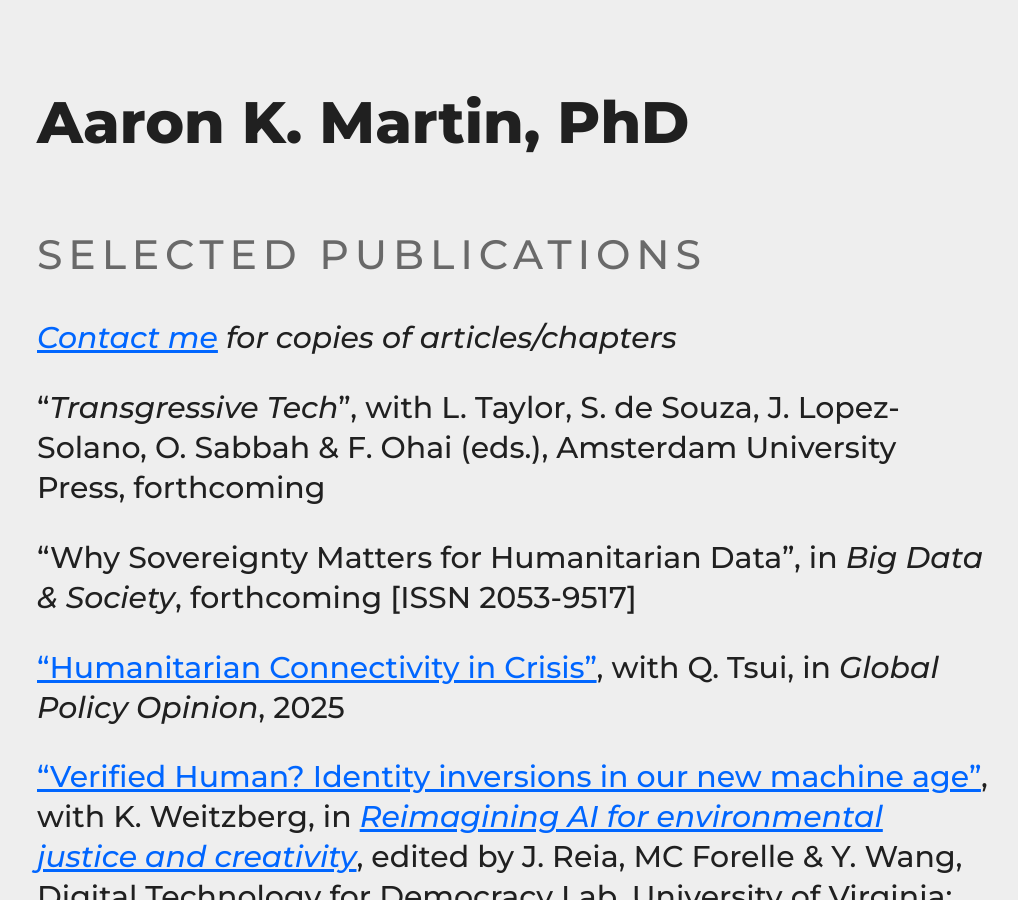
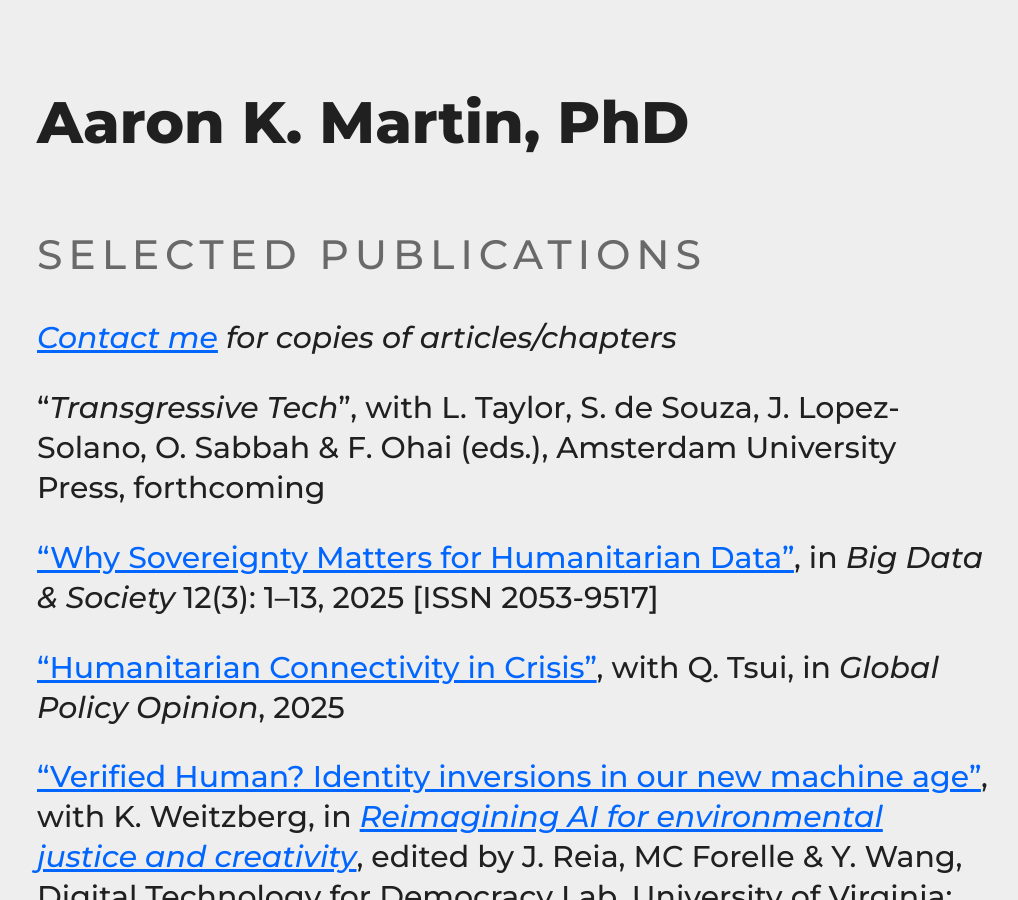
Before and after one commit to haroonalrasheed/641a, a Jekyll site: the page built from selected-publications/index.md, in a window 1280 px wide and 900 px high. Shown: the whole window, without its empty margins (127-1145 px from the left). Built offline with Jekyll 4.4.1, drawn with Linux system fonts in a browser that asks for light colours.

Commit message:
Update index.md

```diff
--- a/selected-publications/index.md
+++ b/selected-publications/index.md
@@ -8,7 +8,7 @@ _[Contact me](mailto:a.k.martin@alumni.lse.ac.uk) for copies of articles/chapter
 
 "_Transgressive Tech_", with L. Taylor, S. de Souza, J. Lopez-Solano, O. Sabbah & F. Ohai (eds.), Amsterdam University Press, forthcoming
 
-"Why Sovereignty Matters for Humanitarian Data", in _Big Data & Society_, forthcoming [ISSN 2053-9517]
+["Why Sovereignty Matters for Humanitarian Data"](https://doi.org/10.1177/20539517251361109), in _Big Data & Society_ 12(3): 1–13, 2025 [ISSN 2053-9517]
 
 ["Humanitarian Connectivity in Crisis"](https://www.globalpolicyjournal.com/blog/02/06/2025/humanitarian-connectivity-crisis), with Q. Tsui, in _Global Policy Opinion_, 2025
 
```
